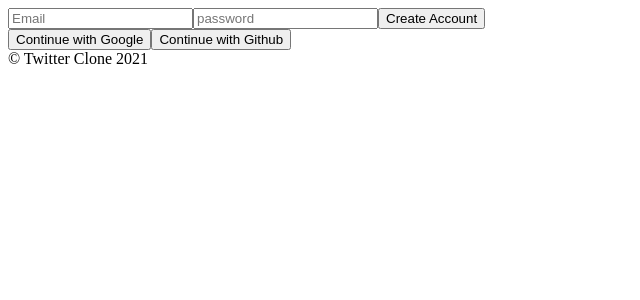
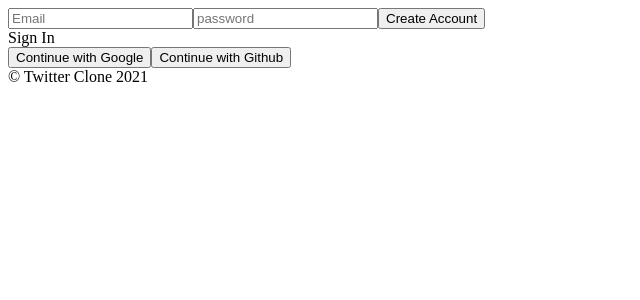
Before and after one commit to usernameSplash/Firebase_Tutorial, a React (Create React App) app in the folder firebase_tutorial/: page /#/ in a window 1280 px wide. Shown: the top 300 px of the page, without its empty margins (0-640 px from the left). Built offline with nearby package versions, Linux system fonts and the light colour scheme; no server answers.

Commit message:
Log in with email and password

```diff
--- a/firebase_tutorial/src/routes/Authentication.js
+++ b/firebase_tutorial/src/routes/Authentication.js
@@ -38,6 +38,8 @@ const Auth = () => {
         }
     };
 
+    const toggleAccount = () => setNewAccouont((prev) => !prev);
+
     return (
         <div>
             <form onSubmit={onSubmit}>
@@ -59,10 +61,13 @@ const Auth = () => {
                 />
                 <input
                     type='submit'
-                    value={newAccount ? "Create Account" : "Log In"}
+                    value={newAccount ? "Create Account" : "Sign In"}
                 />
                 {error}
             </form>
+            <span onClick={toggleAccount}>
+                {newAccount ? "Sign In" : "Create Account"}
+            </span>
 
             <div className='oauth'>
                 <button>Continue with Google</button>
```
Also changed, not shown: 1 other file (tests, documents, lock files or other folders).
